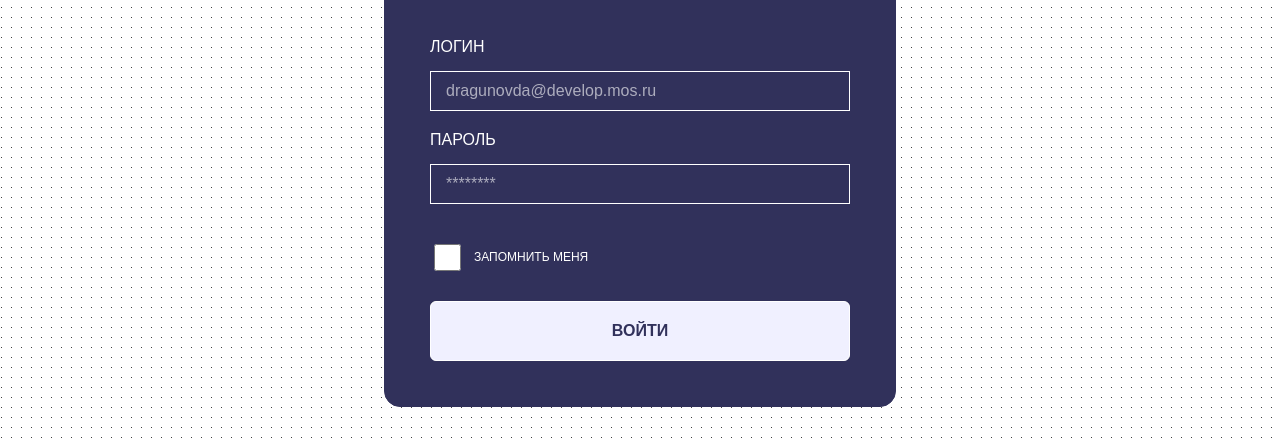
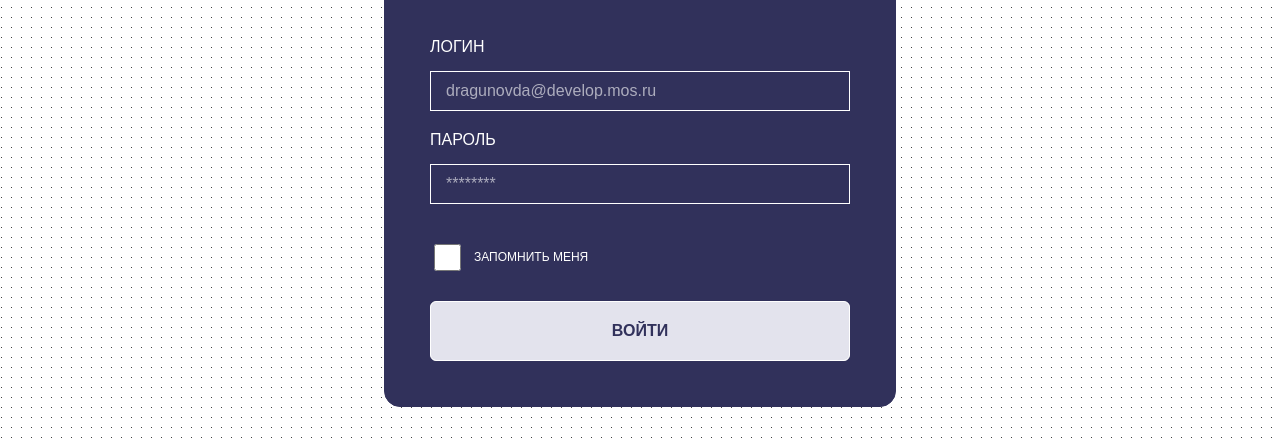
Before and after one commit to tootsie-doll/authorization-form, a plain HTML site: page index.html in a window 1280 px wide. In both pictures the pointer is over the button "ВОЙТИ". Shown: the part 254-700 px from the top of the page. Drawn offline with Linux system fonts and the light colour scheme.

Commit message:
Update style.css
button:hover changed

```diff
--- a/styles/style.css
+++ b/styles/style.css
@@ -38,7 +38,7 @@ button {
 }
 
 button:hover {
-    box-shadow: inset 0 0 0 100px rgb(240, 240, 255);
+    box-shadow: inset 0 0 0 100px rgb(227, 227, 237);
     cursor: pointer;
 }
 
```
